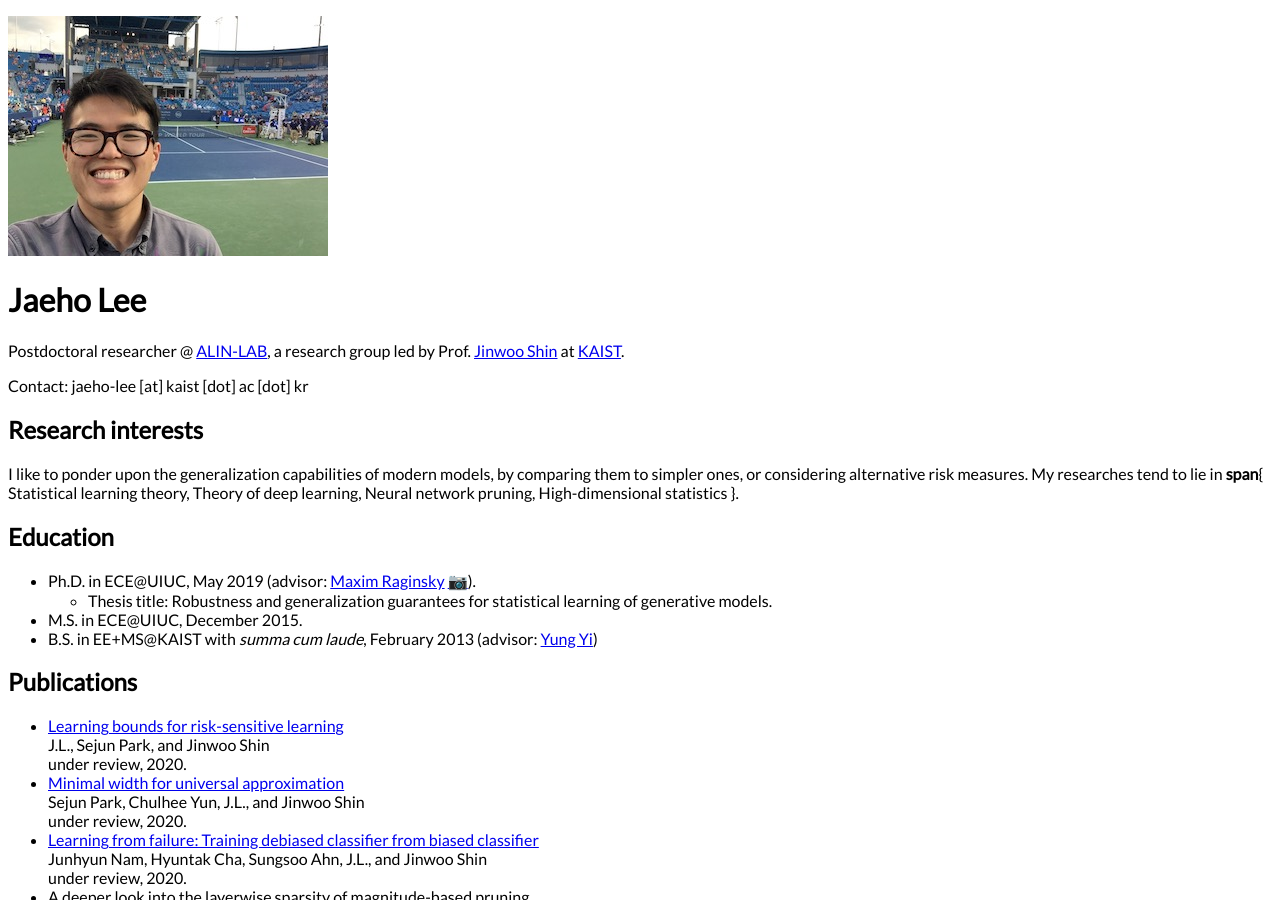
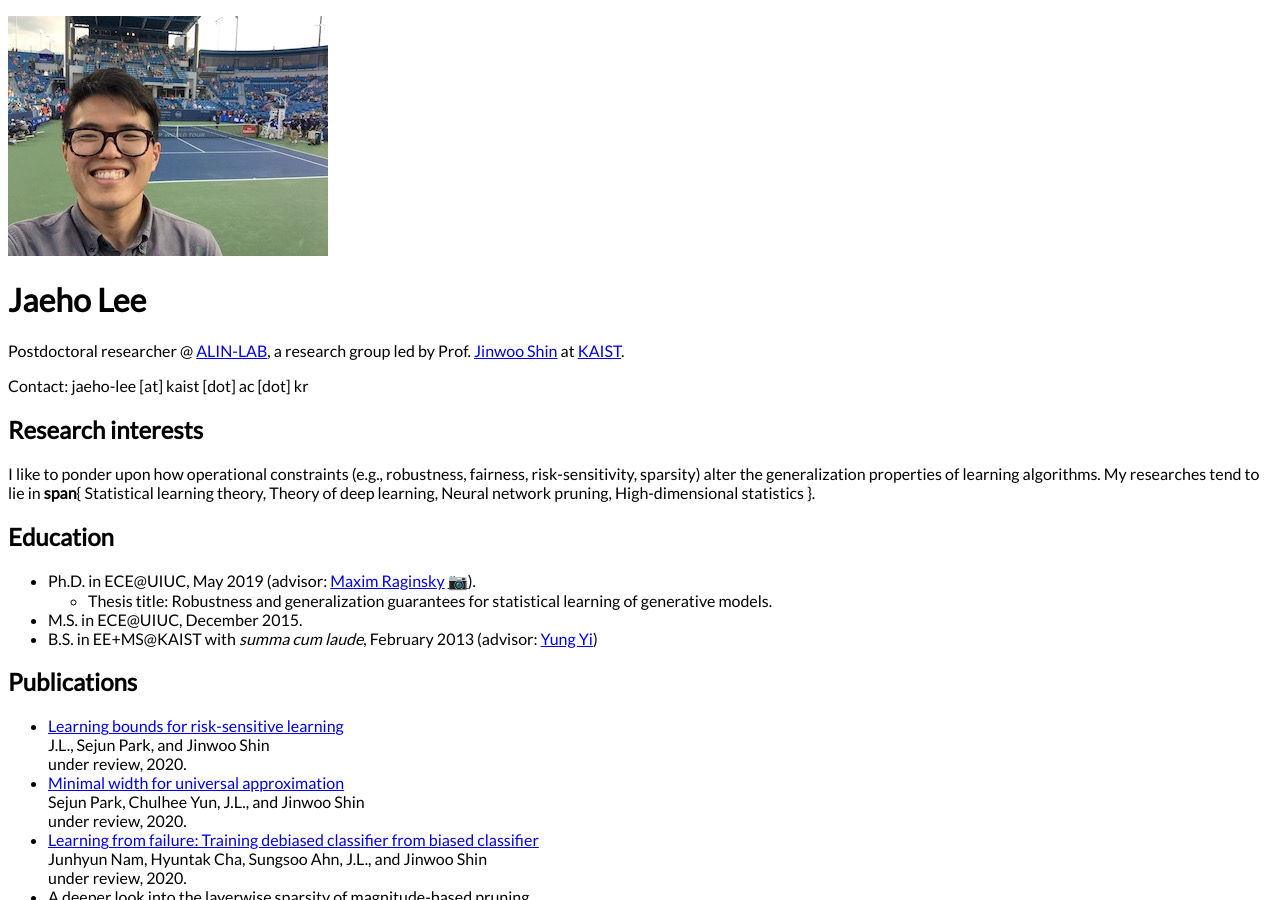
Before and after one commit to jaeho-lee/jaeho-lee.github.io, a Jekyll site: the page built from index.md, in a window 1280 px wide and 900 px high. Built offline with Jekyll 4.4.1, drawn with Linux system fonts in a browser that asks for light colours; emoji names are drawn with the system emoji font.

Commit message:
Update index.md

```diff
--- a/index.md
+++ b/index.md
@@ -11,7 +11,7 @@ Postdoctoral researcher @ [ALIN-LAB](http://alinlab.kaist.ac.kr), a research gro
 Contact: jaeho-lee [at] kaist [dot] ac [dot] kr
 
 ## Research interests
-I like to ponder upon the generalization capabilities of modern models, by comparing them to simpler ones, or considering alternative risk measures. My researches tend to lie in
+I like to ponder upon how operational constraints (e.g., robustness, fairness, risk-sensitivity, sparsity) alter the generalization properties of learning algorithms. My researches tend to lie in
 **span**{ Statistical learning theory, Theory of deep learning, Neural network pruning, High-dimensional statistics }.
 
 ## Education
```
